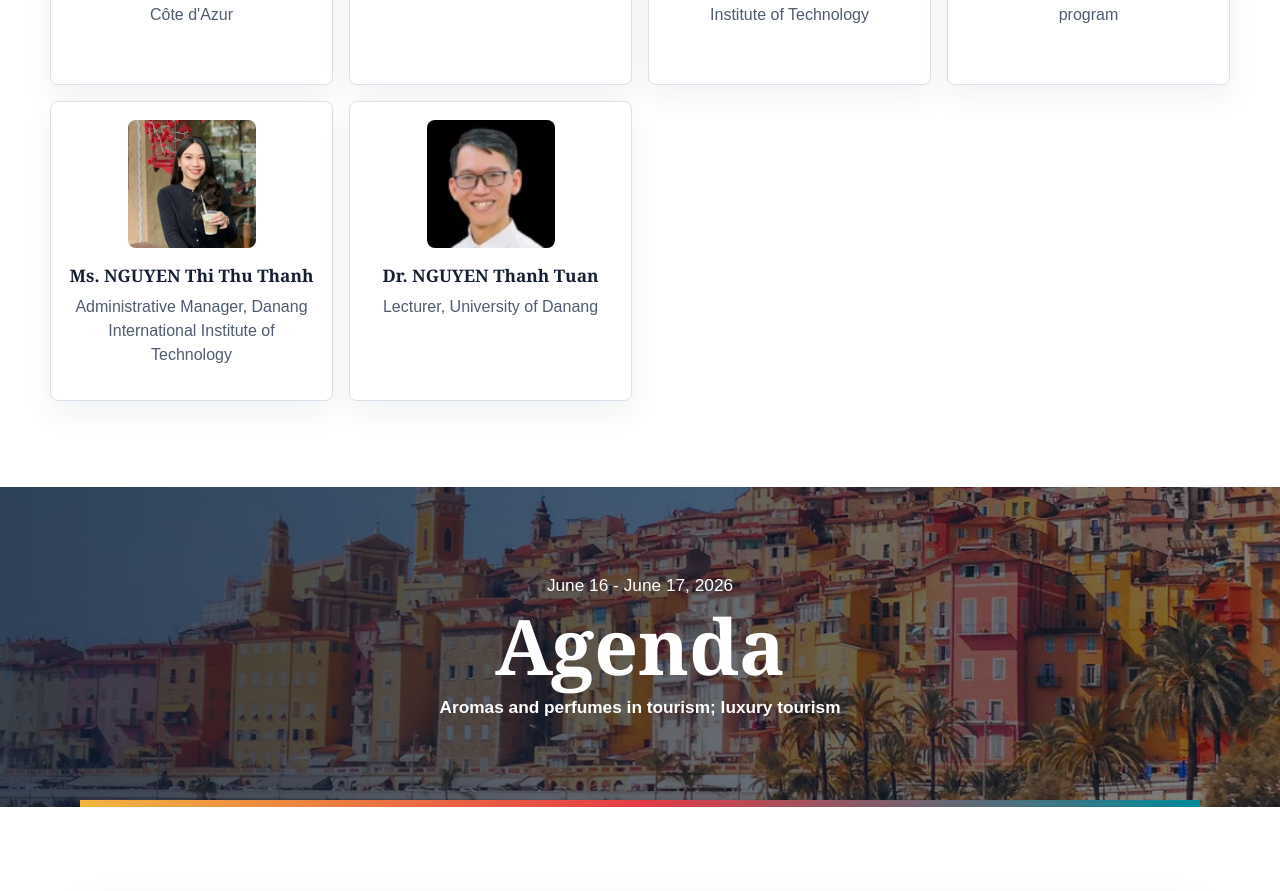
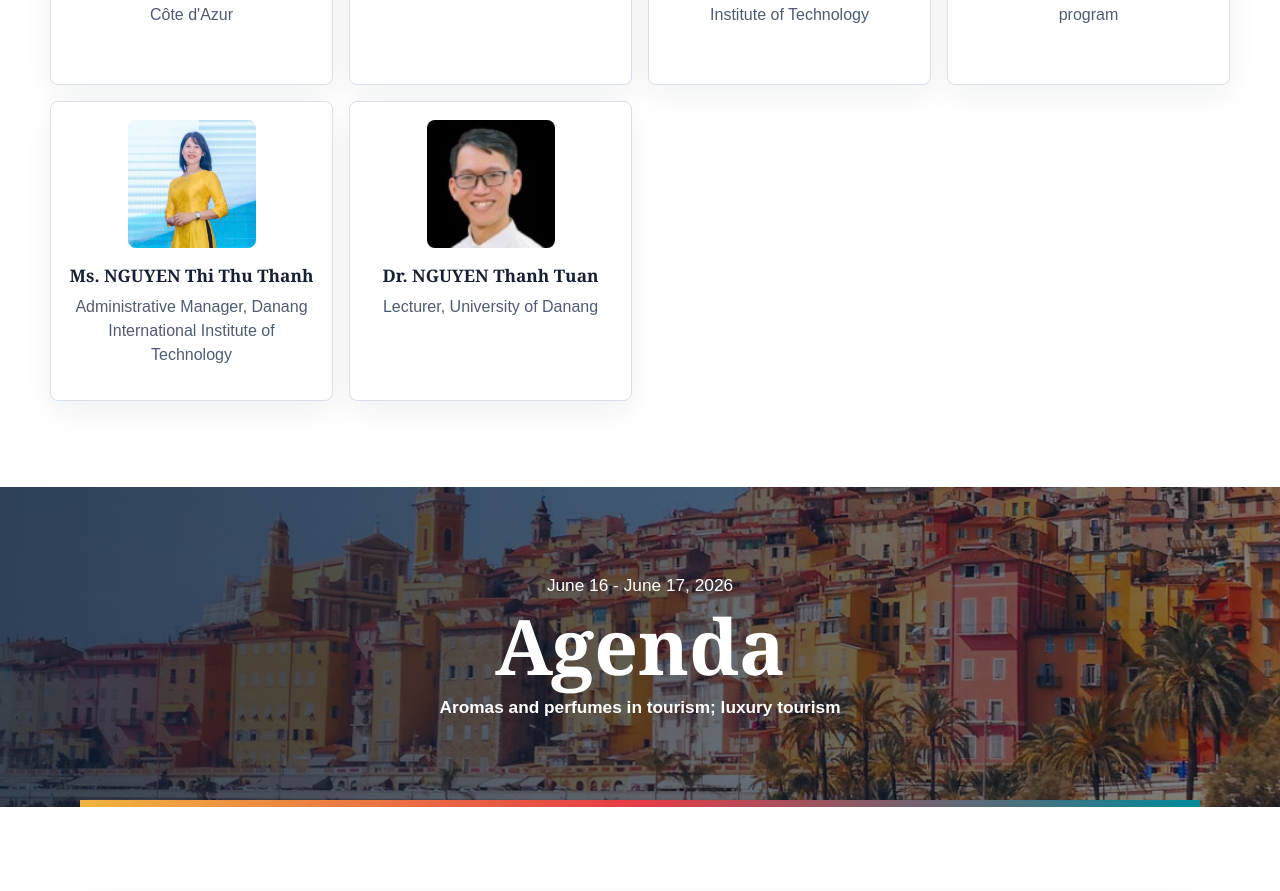
Before and after one commit to tuannguyenvku/imtecad-2026, a Next.js app: page /imtecad-2026/ in a window 1280 px wide. Shown: the part 3260-4151 px from the top of the page. Built offline with nearby package versions, Linux system fonts and the light colour scheme.

Commit message:
Update Nguyen Thi Thu Thanh photo

```diff
--- a/app/page.jsx
+++ b/app/page.jsx
@@ -41,7 +41,7 @@ const committee = [
   ["Pauline Archard", "Université Côte d'Azur", "people/pauline-archard.jpg"],
   ["Prof. Dr. Sc. LE Thanh Nhan", "Director of Danang International Institute of Technology", "canva-edit/afdee51516b85aa8.webp"],
   ["Dr. DOAN Thi Ngoc Canh", "Responsible for the E-tourism program", "canva-edit/995a51469559bab9.webp"],
-  ["Ms. NGUYEN Thi Thu Thanh", "Administrative Manager, Danang International Institute of Technology", "canva-edit/db4c7f05faa31086.png"],
+  ["Ms. NGUYEN Thi Thu Thanh", "Administrative Manager, Danang International Institute of Technology", "people/nguyen-thi-thu-thanh.jpg"],
   ["Dr. NGUYEN Thanh Tuan", "Lecturer, University of Danang", "people/nguyen-thanh-tuan.jpg"],
 ];
 
```
Also changed, not shown: public/assets/people/nguyen-thi-thu-thanh.jpg (added).
